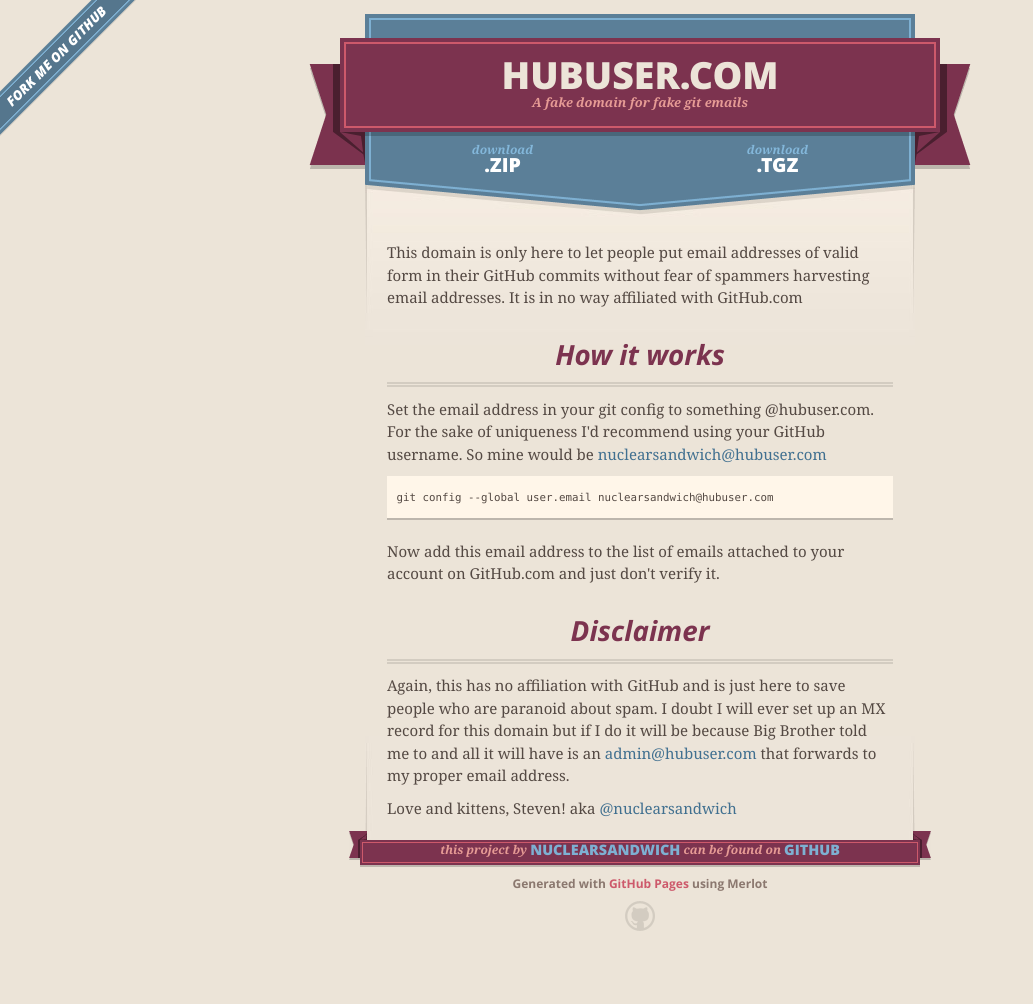
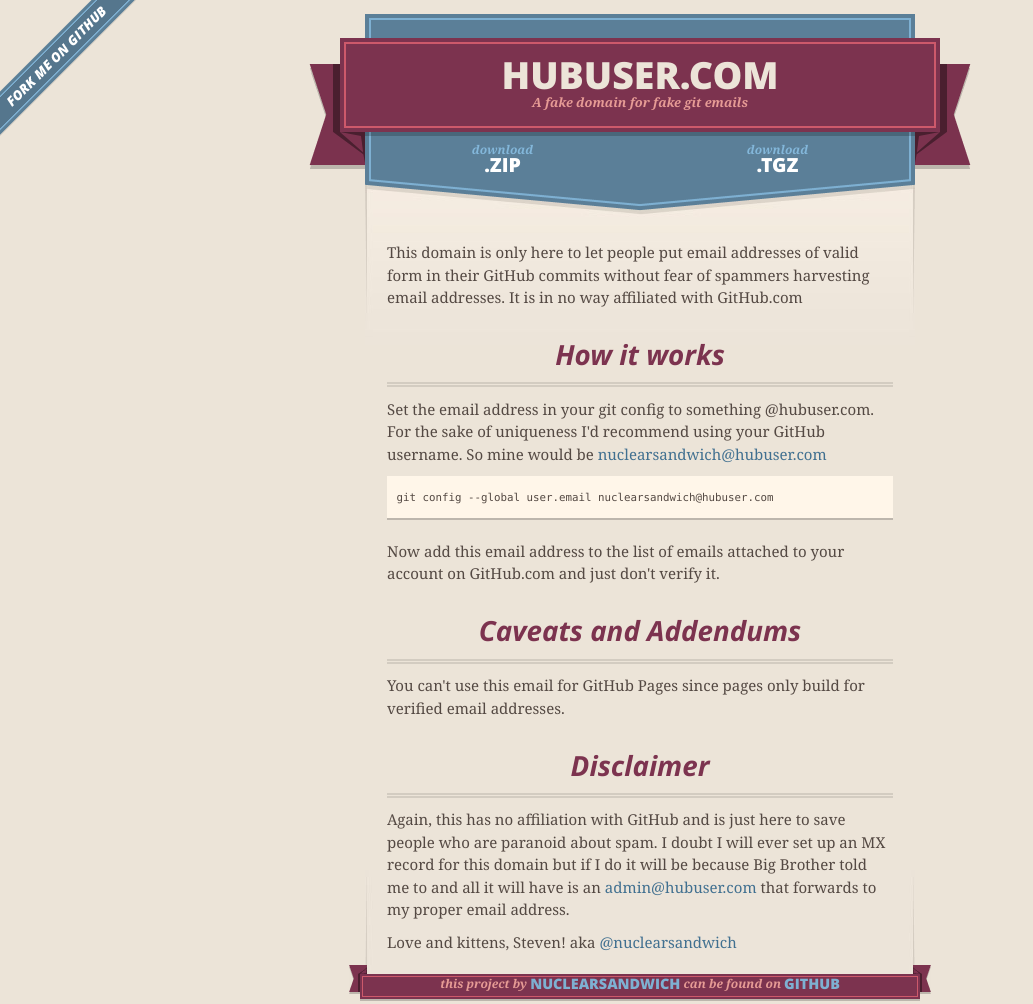
Before and after one commit to nuclearsandwich/hubuser.com, a plain HTML site: page index.html in a window 1280 px wide. Shown: the top 1004 px of the page, without its empty margins (0-1033 px from the left). Before the commit the page ends 971 px from the top, so only its background shows below. Drawn offline with nearby package versions, Linux system fonts and the light colour scheme.

```diff
--- a/index.html
+++ b/index.html
@@ -62,6 +62,11 @@ of uniqueness I'd recommend using your GitHub username. So mine would be
 <p>Now add this email address to the list of emails attached to your account on
 GitHub.com and just don't verify it.</p>
 
+<h2>Caveats and Addendums</h2>
+
+<p>You can't use this email for GitHub Pages since pages only build for verified
+email addresses.</p>
+
 <h2>Disclaimer</h2>
 
 <p>Again, this has no affiliation with GitHub and is just here to save people who
--- a/params.json
+++ b/params.json
@@ -1 +1 @@
-{"note":"Don't delete this file! It's used internally to help with page regeneration.","google":"","tagline":"A fake domain for fake git emails","body":"This domain is only here to let people put email addresses of valid form in\r\ntheir GitHub commits without fear of spammers harvesting email addresses. It is\r\nin no way affiliated with GitHub.com\r\n\r\nHow it works\r\n------------\r\n\r\nSet the email address in your git config to something @hubuser.com. For the sake\r\nof uniqueness I'd recommend using your GitHub username. So mine would be\r\nnuclearsandwich@hubuser.com\r\n\r\n    git config --global user.email nuclearsandwich@hubuser.com\r\n\r\nNow add this email address to the list of emails attached to your account on\r\nGitHub.com and just don't verify it.\r\n\r\nDisclaimer\r\n----------\r\n\r\nAgain, this has no affiliation with GitHub and is just here to save people who\r\nare paranoid about spam. I doubt I will ever set up an MX record for this\r\ndomain but if I do it will be because Big Brother told me to and all it will\r\nhave is an admin@hubuser.com that forwards to my proper email address.\r\n\r\n\r\nLove and kittens,\r\nSteven! aka @nuclearsandwich\r\n","name":"HubUser.com"}
+{"google":"","name":"HubUser.com","tagline":"A fake domain for fake git emails","body":"This domain is only here to let people put email addresses of valid form in\r\ntheir GitHub commits without fear of spammers harvesting email addresses. It is\r\nin no way affiliated with GitHub.com\r\n\r\nHow it works\r\n------------\r\n\r\nSet the email address in your git config to something @hubuser.com. For the sake\r\nof uniqueness I'd recommend using your GitHub username. So mine would be\r\nnuclearsandwich@hubuser.com\r\n\r\n    git config --global user.email nuclearsandwich@hubuser.com\r\n\r\nNow add this email address to the list of emails attached to your account on\r\nGitHub.com and just don't verify it.\r\n\r\nCaveats and Addendums\r\n---------------------\r\n\r\nYou can't use this email for GitHub Pages since pages only build for verified\r\nemail addresses.\r\n\r\nDisclaimer\r\n----------\r\n\r\nAgain, this has no affiliation with GitHub and is just here to save people who\r\nare paranoid about spam. I doubt I will ever set up an MX record for this\r\ndomain but if I do it will be because Big Brother told me to and all it will\r\nhave is an admin@hubuser.com that forwards to my proper email address.\r\n\r\n\r\nLove and kittens,\r\nSteven! aka @nuclearsandwich\r\n","note":"Don't delete this file! It's used internally to help with page regeneration."}
```
